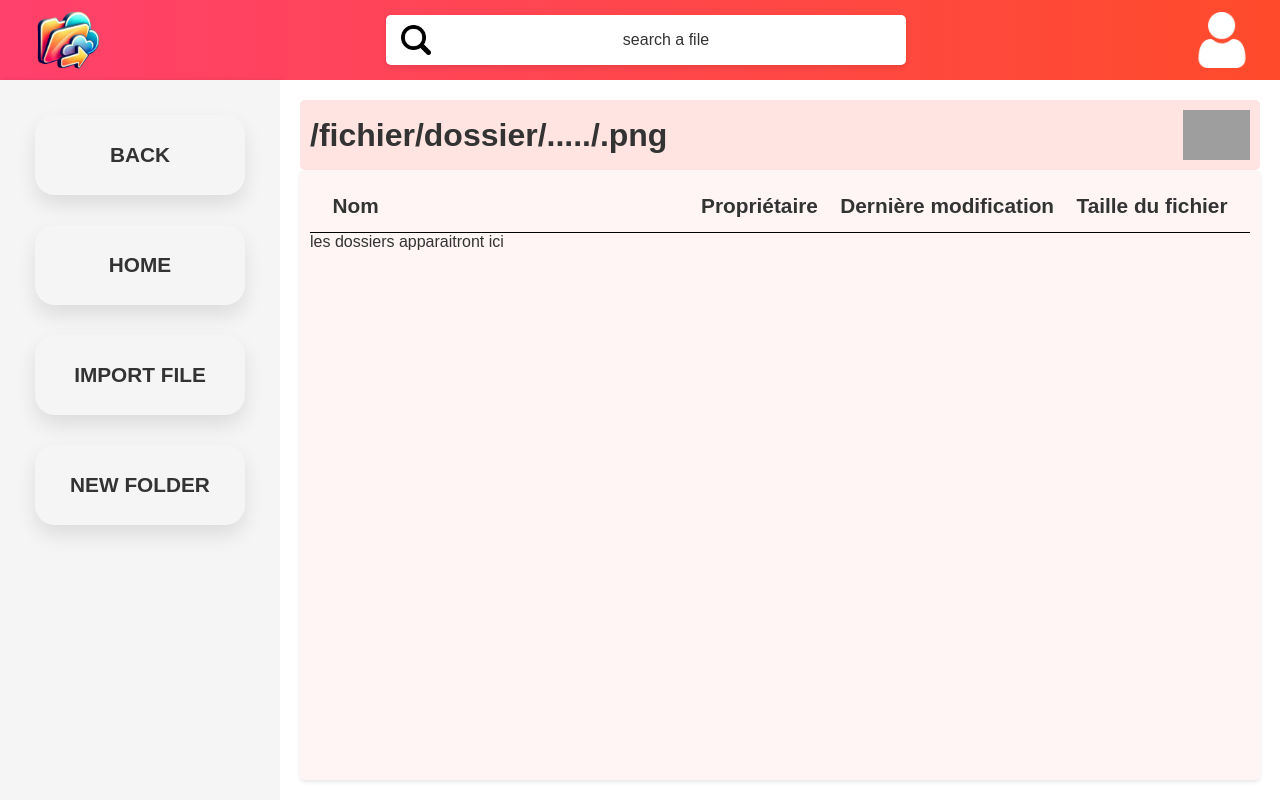
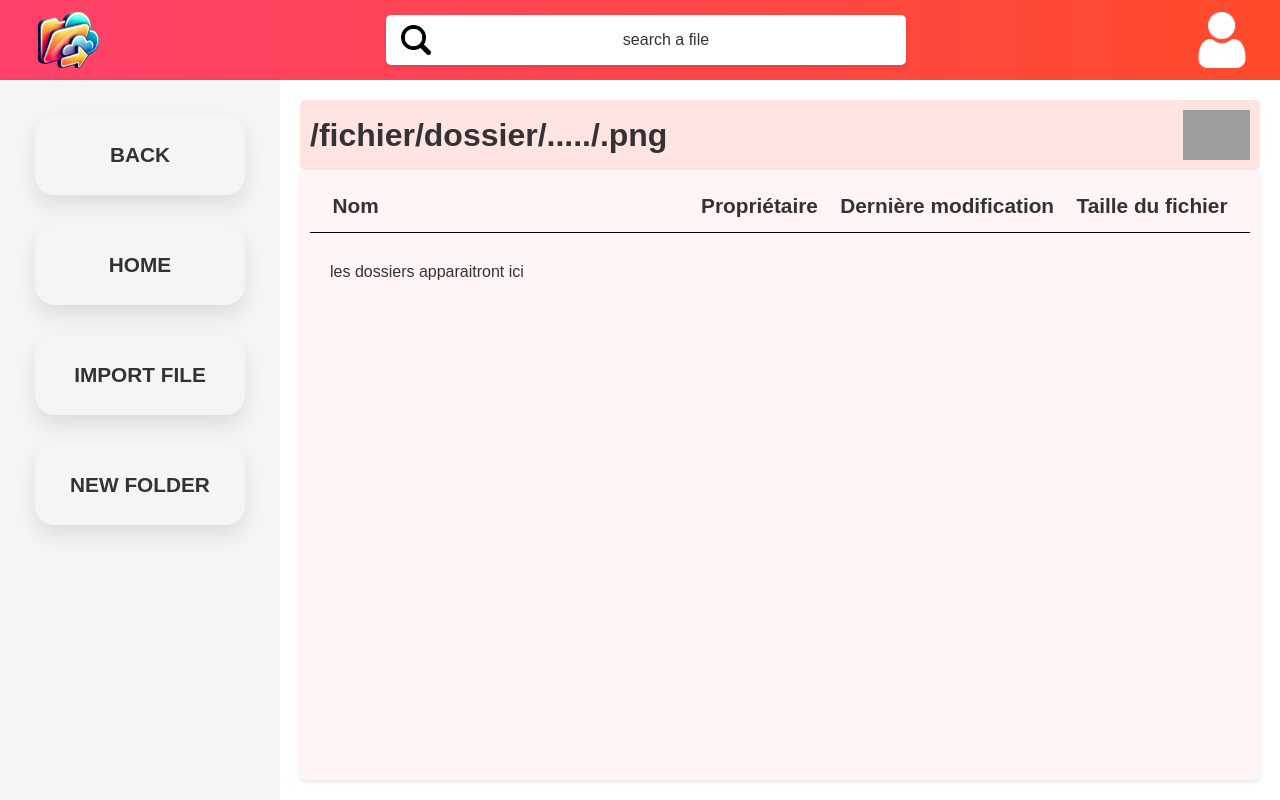
Before and after one commit to TimeoLocqueneux/Django_Project, a Django app: template drive/myapp/templates/main.html in a window 1280 px wide. Run offline with Django 3.2, Linux system fonts and the light colour scheme; the template is opened without the code that fills it, so the values that code supplies are empty; grey boxes are pictures that could not be loaded.

Commit message:
Frontend V2

```diff
--- a/drive/myapp/static/style/main.css
+++ b/drive/myapp/static/style/main.css
@@ -163,6 +163,9 @@ main {
     border-radius: 5px;
     box-shadow: 0 2px 4px rgba(0, 0, 0, 0.1);
 }
+.files{
+    margin: 30px 20px 30px 20px;
+}
 .infos{
     border-bottom: solid 1px black;
     display: flex;
```
